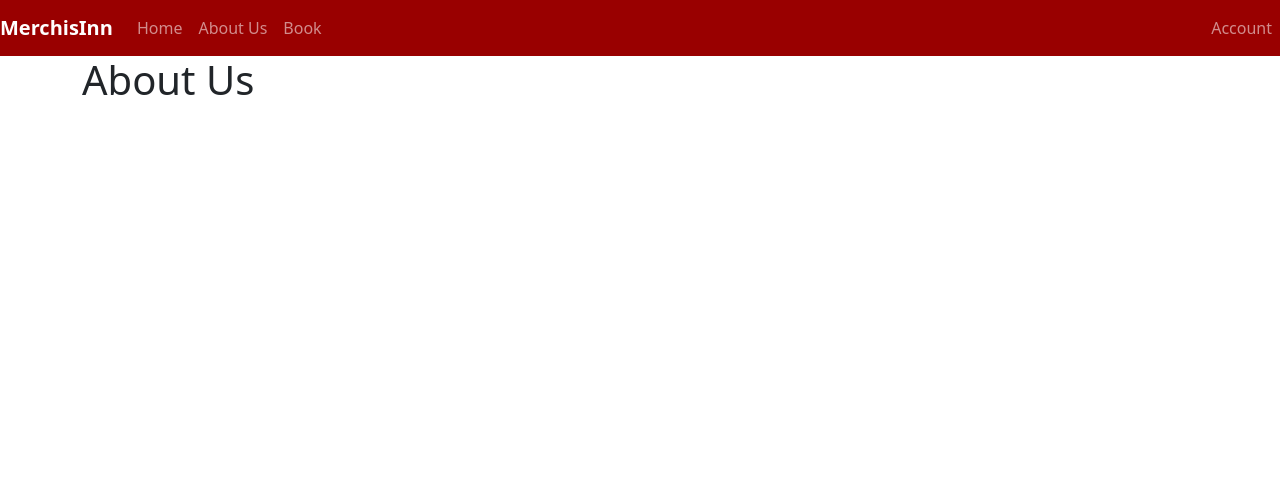
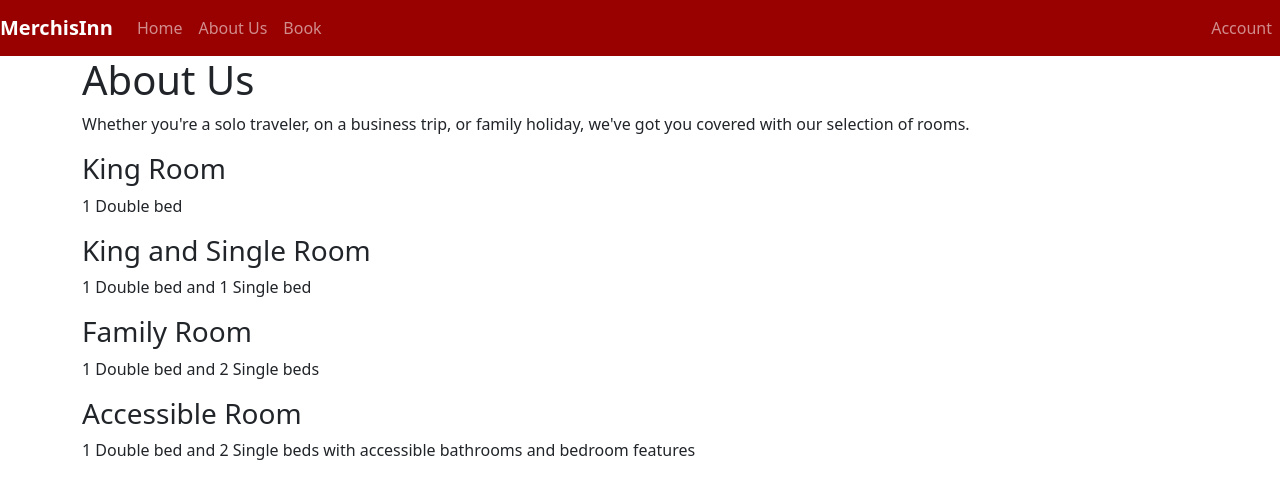
Before and after one commit to fdcoull/MerchisInn, a Flask app: page /about in a window 1280 px wide. Shown: the top 499 px of the page. Run offline with Flask 3, Linux system fonts and the light colour scheme; some libraries are stand-ins or nearby versions.

Commit message:
Add info to about

```diff
--- a/templates/about.html
+++ b/templates/about.html
@@ -1,4 +1,13 @@
 {% extends "base.html" %}
 {% block content %}
 <h1>About Us</h1>
+<p>Whether you're a solo traveler, on a business trip, or family holiday, we've got you covered with our selection of rooms.</p>
+<h3>King Room</h3>
+<p>1 Double bed<p>
+<h3>King and Single Room</h3>
+<p>1 Double bed and 1 Single bed</p>
+<h3>Family Room</h3>
+<p>1 Double bed and 2 Single beds</p>
+<h3>Accessible Room</h3>
+<p>1 Double bed and 2 Single beds with accessible bathrooms and bedroom features</p>
 {% endblock %}
```
